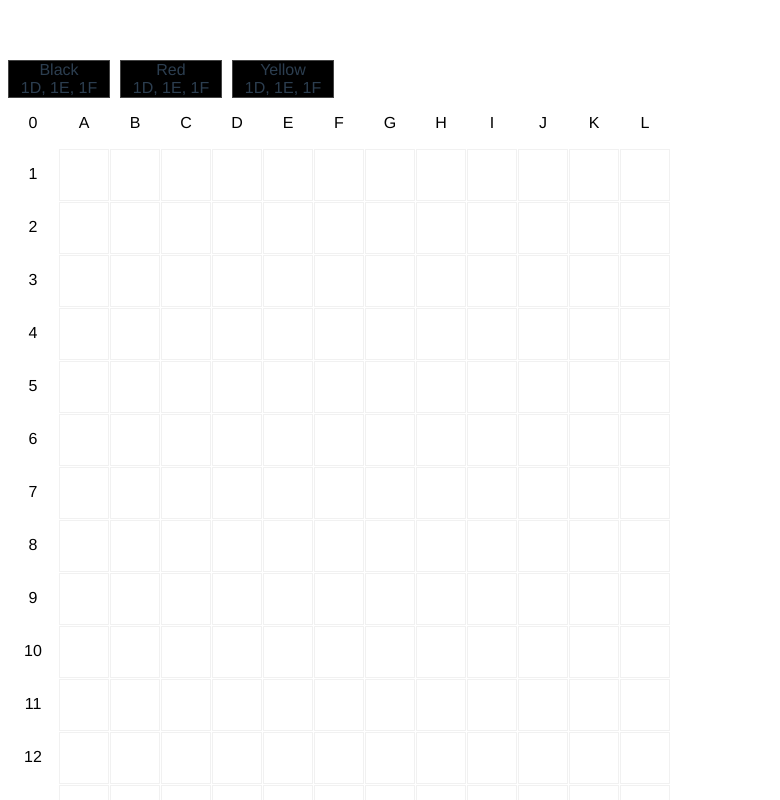
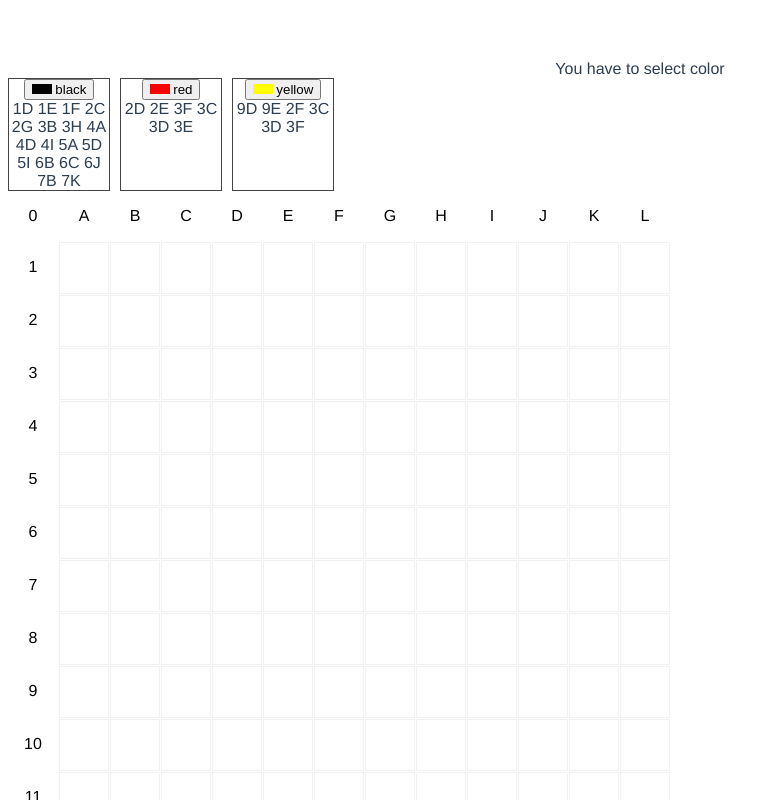
Before and after one commit to szafran89/santa-claus-coding, a Vue app: page / in a window 1280 px wide. Shown: the top 800 px of the page, without its empty margins (0-780 px from the left). Built offline with nearby package versions, Linux system fonts and the light colour scheme.

Commit message:
Added events for board and colors

```diff
--- a/src/App.vue
+++ b/src/App.vue
@@ -1,7 +1,8 @@
 <template>
   <div id="app">
-    <Colors/>
-    <Board/>
+    {{ selectedColor ? selectedColor : 'You have to select color' }}
+    <Colors v-on:setColor="setColor" />
+    <Board :selected-color="selectedColor"/>
   </div>
 </template>
 
@@ -14,6 +15,16 @@ export default {
   components: {
     Colors,
     Board
+  },
+  data () {
+    return {
+      selectedColor: null
+    }
+  },
+  methods: {
+    setColor (hex) {
+      this.selectedColor = hex
+    }
   }
 }
 </script>
--- a/src/components/Board.vue
+++ b/src/components/Board.vue
@@ -5,7 +5,14 @@
         <div class="board__item board__item--label" :key="y.y">
           {{ y.y }}
         </div>
-        <div v-for="x in y.rows" class="board__item" :key="x.code" :class="{ 'board__item--label': y.y == 0 }">
+        <div
+          v-for="x in y.rows"
+          :key="x.code"
+          :class="{ 'board__item--label': y.y == 0 }"
+          :ref="x.code"
+          @click="printCell(x.code)"
+          class="board__item"
+        >
           {{ x.label ? x.label : '' }}
         </div>
       </template>
@@ -15,6 +22,9 @@
 
 <script>
   export default {
+    props: [
+      'selectedColor'
+    ],
     data () {
       return {
         columns: [
@@ -309,6 +319,12 @@
           }
         ]
       }
+    },
+    methods: {
+      printCell (code) {
+        this.$refs[code][0].style.background = this.selectedColor
+        console.log(this.selectedColor)
+      }
     }
   }
 </script>
--- a/src/components/Colors.vue
+++ b/src/components/Colors.vue
@@ -1,10 +1,26 @@
 <template>
   <div>
     <div class="colors">
-      <div v-for="color in colors" :key="color.hex" class="colors__item colors__item--black">
-        {{ color.label }}
+      <div
+        v-for="color in colors"
+        :key="color.hex"
+        class="colors__item"
+      >
+        <button
+          @click="setColor(color.hex)"
+          type="button"
+          class="colors__item-button"
+        >
+          <span
+            class="colors__item-button-bg"
+            :style="{ backgroundColor: color.hex }"
+          ></span>
+          {{ color.label }}
+        </button>
         <div class="colors__codes">
-          1D, 1E, 1F
+          <template v-for="code in color.codes">
+            {{ code }}
+          </template>
         </div>
       </div>
     </div>
@@ -17,21 +33,26 @@
       return {
         colors: [
           {
-            label: 'Black',
-            hex: '#000',
+            label: 'black',
+            hex: '#000000',
             codes: ['1D', '1E', '1F', '2C', '2G', '3B', '3H', '4A', '4D', '4I', '5A', '5D', '5I', '6B', '6C', '6J', '7B', '7K']
           },
           {
-            label: 'Red',
+            label: 'red',
             hex: '#FF0000',
             codes: ['2D', '2E', '3F', '3C', '3D', '3E']
           },
           {
-            label: 'Yellow',
+            label: 'yellow',
             hex: '#FFFF00',
             codes: ['9D', '9E', '2F', '3C', '3D', '3F']
           }
         ]
+      }
+    },
+    methods: {
+      setColor (hex) {
+        this.$emit('setColor', hex)
       }
     }
   }
@@ -49,15 +70,9 @@
     border: 1px solid #444;
   }
 
-  .colors__item--black {
-    background-color: black;
-  }
-
-  .colors__item--red {
-    background-color: red;
-  }
-
-  .colors__item--yellow {
-    background-color: yellow;
+  .colors__item-button-bg {
+    height: 10px;
+    width: 20px;
+    display: inline-flex;
   }
 </style>
```
